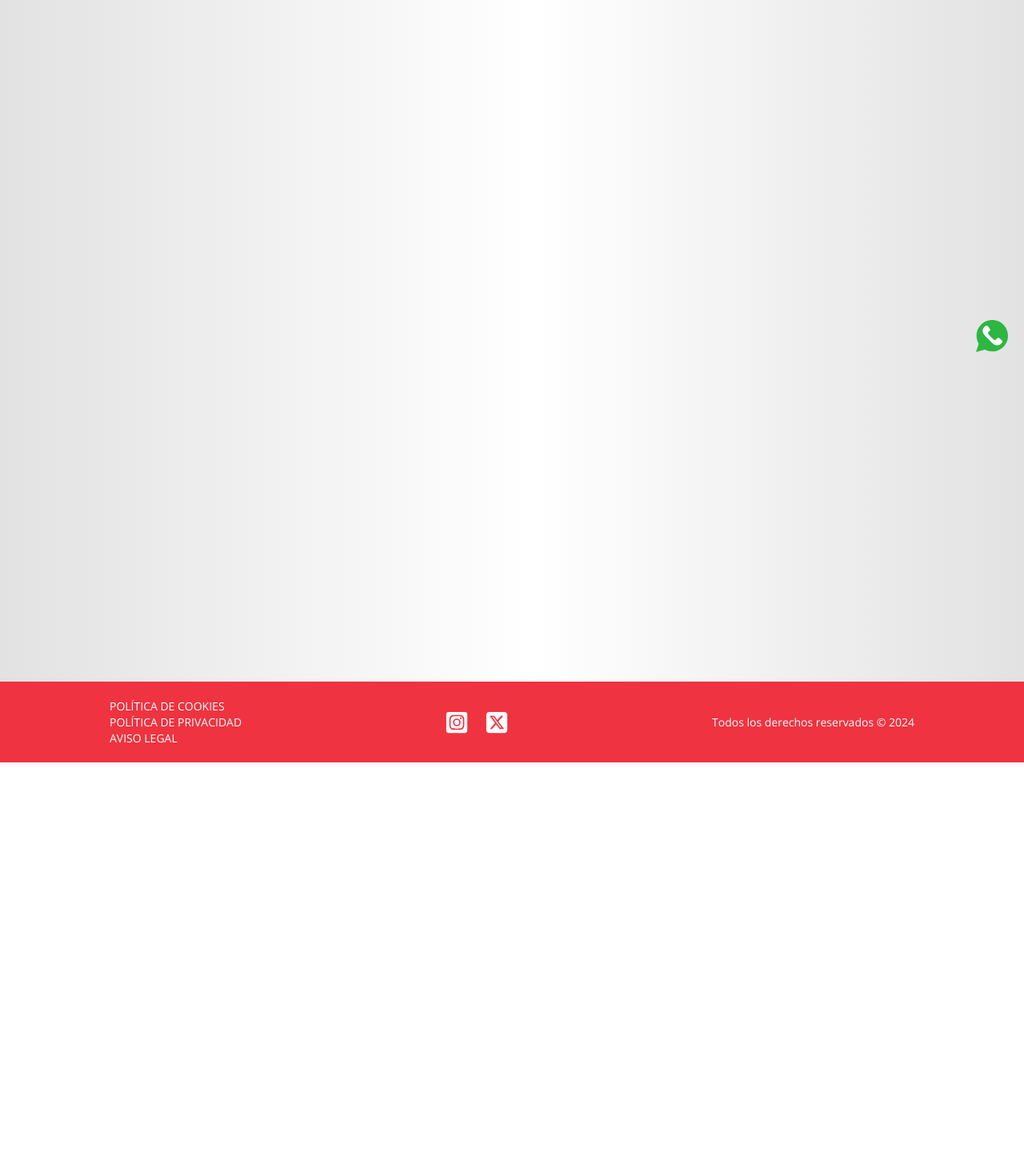
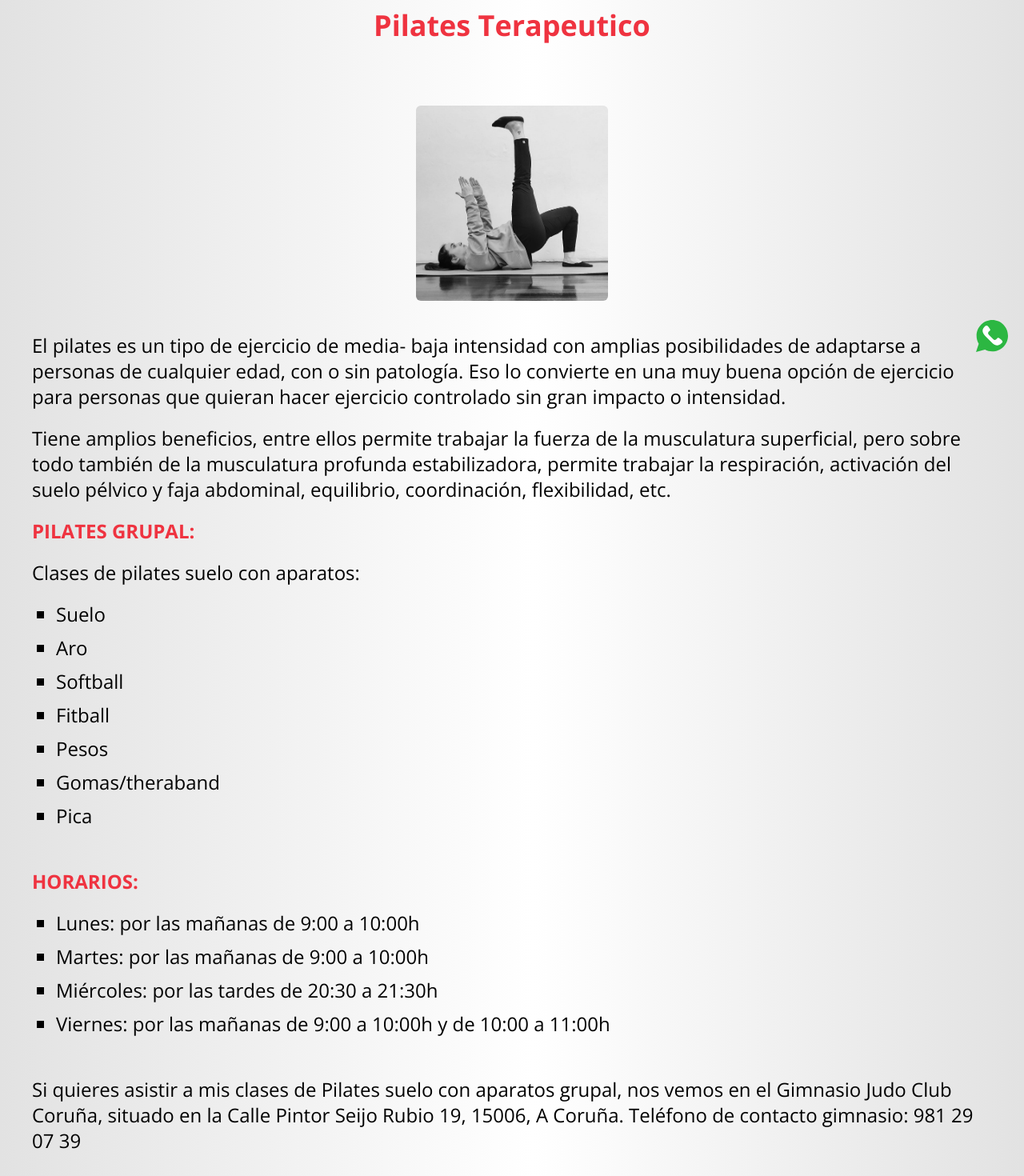
Before and after one commit to MCastroCores/proyecto-koidate, a React (Vite) app: page /servicios/pilatesterapeutico in a window 1280 px wide. Shown: the part 340-1810 px from the top of the page at 80% size. Before the commit the page ends 1293 px from the top, so only its background shows below. Built offline with nearby package versions, Linux system fonts and the light colour scheme.

Commit message:
añadidas páginas atencion a domicilio y pilates terapeutico

```diff
--- a/src/pages/ServicioAtencionDomicilio.jsx
+++ b/src/pages/ServicioAtencionDomicilio.jsx
@@ -1,16 +1,42 @@
 import { Footer } from "../components/Footer/Footer.jsx";
 import { Header } from "../components/Header/Header.jsx";
 import { WhatsUpButton } from "../components/WhatsUpButton/WhatsUpButton.jsx";
+import servicioDomicilio from "../assets/servicioadomicilio.jpg";
 
 export const ServicioAtencionDomicilio = () => {
   return (
     <>
-    <Header />
-    <main>
-    <h2>Sesion A Domicilio</h2>
+      <Header />
+      <main className="flex flex-col">
+        <h2 className="text-center font-bold text-2xl mt-10 mb-10 text-primary md:text-4xl">
+          Sesion Fisioterapia
+        </h2>
+        <img
+          className="my-10 w-48 md:w-60 self-center rounded-md"
+          src={servicioDomicilio}
+          alt="foto de una sesión de fisioterapia"
+        />
+        <p className="mb-5 mx-3 md:text-2xl md:mx-10">
+          Sesiones en casa dirigidas a personas que prefieran una atención
+          domiciliaria, que tengan una movilidad reducida o incapacidad para
+          desplazarse hasta cualquiera de los centros disponibles.
+        </p>
+        <ul className="mb-10 md:text-2xl md:mx-10">
+          <li className="equipoList">
+            Terapia manual: masaje, movilizaciones vertebrales, neuronamia, etc.
+          </li>
+          <li className="equipoList">Fisioterapia invasiva: punción seca</li>
+          <li className="equipoList">Ejercicio terapéutico</li>
+          <li className="equipoList">Educación en dolor</li>
+          <li className="equipoList">
+            ATM, y dolores mandibulares, cefaleas, dolor orofacial
+          </li>
+          <li className="equipoList">Lesiones deportivas</li>
+          <li className="equipoList">Rehabilitación</li>
+        </ul>
         <WhatsUpButton />
-    </main>
-    <Footer />
+      </main>
+      <Footer />
     </>
   );
 };
--- a/src/pages/ServicioPilatesTerapeutico.jsx
+++ b/src/pages/ServicioPilatesTerapeutico.jsx
@@ -1,3 +1,4 @@
+import pilatesTerapeutico from "../assets/pilatesterapeutico.jpg";
 import { Footer } from "../components/Footer/Footer.jsx";
 import { Header } from "../components/Header/Header.jsx";
 import { WhatsUpButton } from "../components/WhatsUpButton/WhatsUpButton.jsx";
@@ -5,12 +6,71 @@ import { WhatsUpButton } from "../components/WhatsUpButton/WhatsUpButton.jsx";
 export const ServicioPilatesTerapeutico = () => {
   return (
     <>
-    <Header />
-    <main>
-    <h2>Sesion Pilates Terapéutico</h2>
+      <Header />
+      <main className="flex flex-col">
+        <h2 className="text-center font-bold text-2xl mt-10 mb-10 text-primary md:text-4xl">
+          Pilates Terapeutico
+        </h2>
+        <img
+          className="my-10 w-48 md:w-60 self-center rounded-md"
+          src={pilatesTerapeutico}
+          alt="foto de una sesión de fisioterapia"
+        />
+        <p className="mb-5 mx-3 md:text-2xl md:mx-10">
+          El pilates es un tipo de ejercicio de media- baja intensidad con
+          amplias posibilidades de adaptarse a personas de cualquier edad, con o
+          sin patología. Eso lo convierte en una muy buena opción de ejercicio
+          para personas que quieran hacer ejercicio controlado sin gran impacto
+          o intensidad.
+        </p>
+        <p className="mb-5 mx-3 md:text-2xl md:mx-10">
+          Tiene amplios beneficios, entre ellos permite trabajar la fuerza de la
+          musculatura superficial, pero sobre todo también de la musculatura
+          profunda estabilizadora, permite trabajar la respiración, activación
+          del suelo pélvico y faja abdominal, equilibrio, coordinación,
+          flexibilidad, etc.
+        </p>
+        <h3 className="text-primary font-bold mb-5 mx-3 md:text-2xl md:mx-10">
+          PILATES GRUPAL:
+        </h3>
+        <p className="mb-5 mx-3 md:text-2xl md:mx-10">
+          Clases de pilates suelo con aparatos:
+        </p>
+        <ul className="mb-10 md:text-2xl md:mx-10">
+          <li className="equipoList">Suelo</li>
+          <li className="equipoList">Aro</li>
+          <li className="equipoList">Softball</li>
+          <li className="equipoList">Fitball</li>
+          <li className="equipoList">Pesos</li>
+          <li className="equipoList">Gomas/theraband</li>
+          <li className="equipoList">Pica</li>
+        </ul>
+        <h3 className="text-primary font-bold mb-5 mx-3 md:text-2xl md:mx-10">
+          HORARIOS:
+        </h3>
+        <ul className="mb-10 md:text-2xl md:mx-10">
+          <li className="equipoList">
+            Lunes: por las mañanas de 9:00 a 10:00h
+          </li>
+          <li className="equipoList">
+            Martes: por las mañanas de 9:00 a 10:00h
+          </li>
+          <li className="equipoList">
+            Miércoles: por las tardes de 20:30 a 21:30h
+          </li>
+          <li className="equipoList">
+            Viernes: por las mañanas de 9:00 a 10:00h y de 10:00 a 11:00h
+          </li>
+        </ul>
+        <p className="mb-5 mx-3 md:text-2xl md:mx-10">
+          Si quieres asistir a mis clases de Pilates suelo con aparatos grupal,
+          nos vemos en el Gimnasio Judo Club Coruña, situado en la Calle Pintor
+          Seijo Rubio 19, 15006, A Coruña. Teléfono de contacto gimnasio: 981 29
+          07 39
+        </p>
         <WhatsUpButton />
-    </main>
-    <Footer />
+      </main>
+      <Footer />
     </>
   );
 };
```
